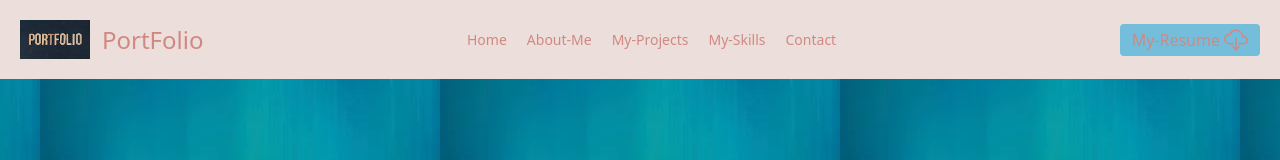
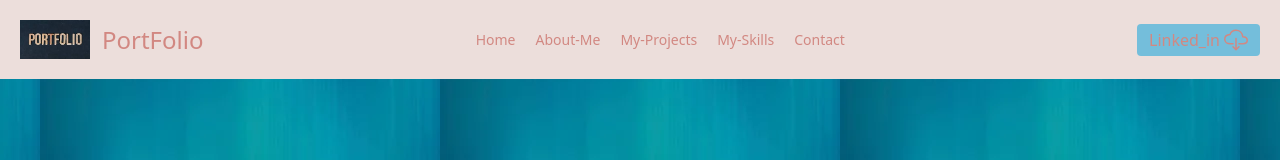
Before and after one commit to naila-ady/newpf, a Next.js app: page / in a window 1280 px wide. Shown: the top 160 px of the page. Built offline with nearby package versions, Linux system fonts and the light colour scheme.

Commit message:
Update Navbar.tsx

```diff
--- a/app/components/Navbar.tsx
+++ b/app/components/Navbar.tsx
@@ -26,11 +26,13 @@ import { IoCloudDownloadOutline } from "react-icons/io5";
         <Link href={"#Contact"} className="mr-5  text-[#d28882]  text-1xl hover:text-[#003152]">
         Contact</Link>
       </nav>
-     <a href="#">
+     <a href="www.linkedin.com/in/nailakamdar-adnan-a2a30a369
+
+">
       <button className="inline-flex items-center text-[#d28882] bg-[#74bedb]  border-0 py-1 px-3 mx-0
       focus:outline-none hover:bg- rounded text-base mt-4 md:mt-0 gap-1">
 
-        My-Resume
+        Linked_in
         <div className="text-2xl text-[#d28882] ">
        <IoCloudDownloadOutline/></div>
        </button>
```
